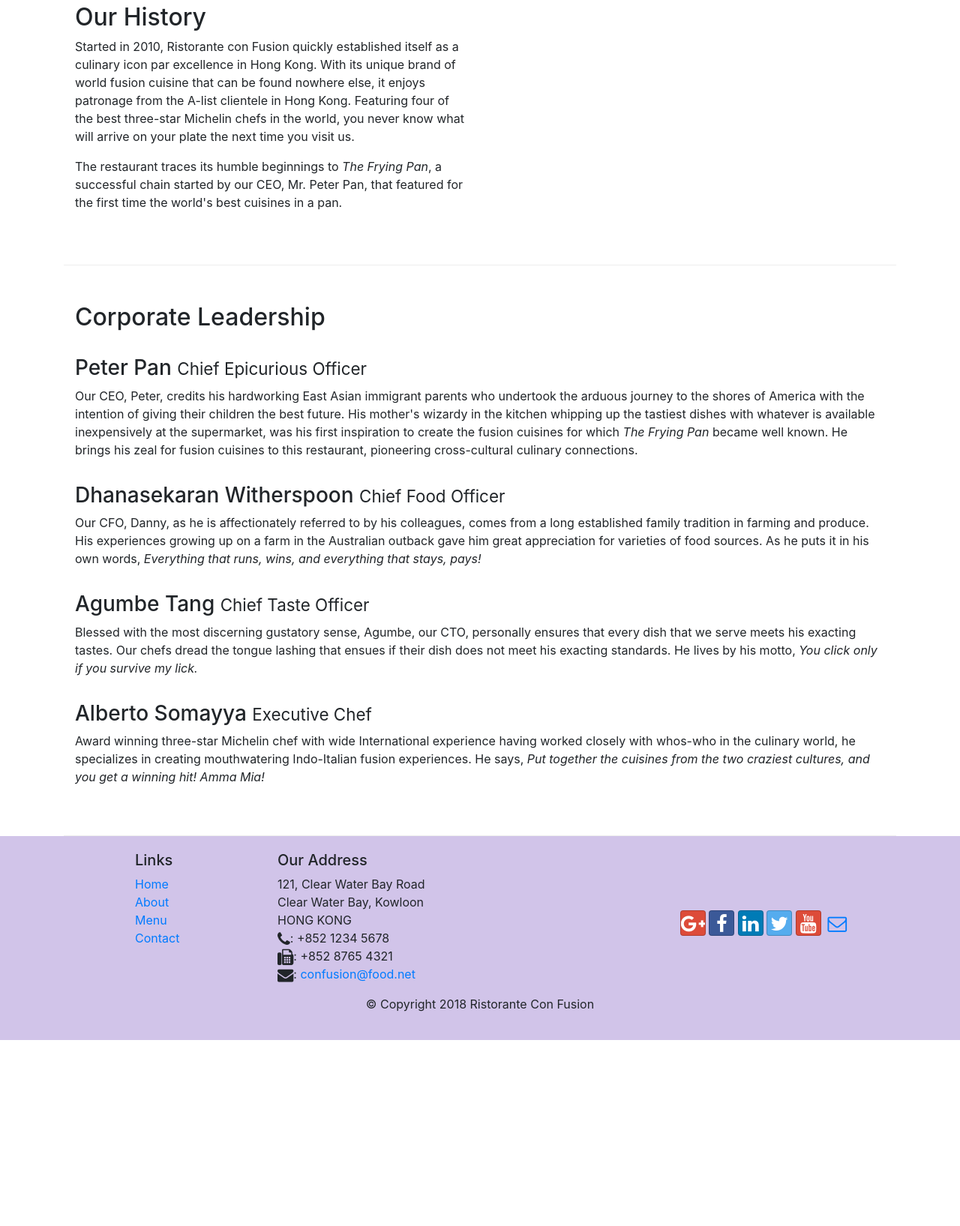
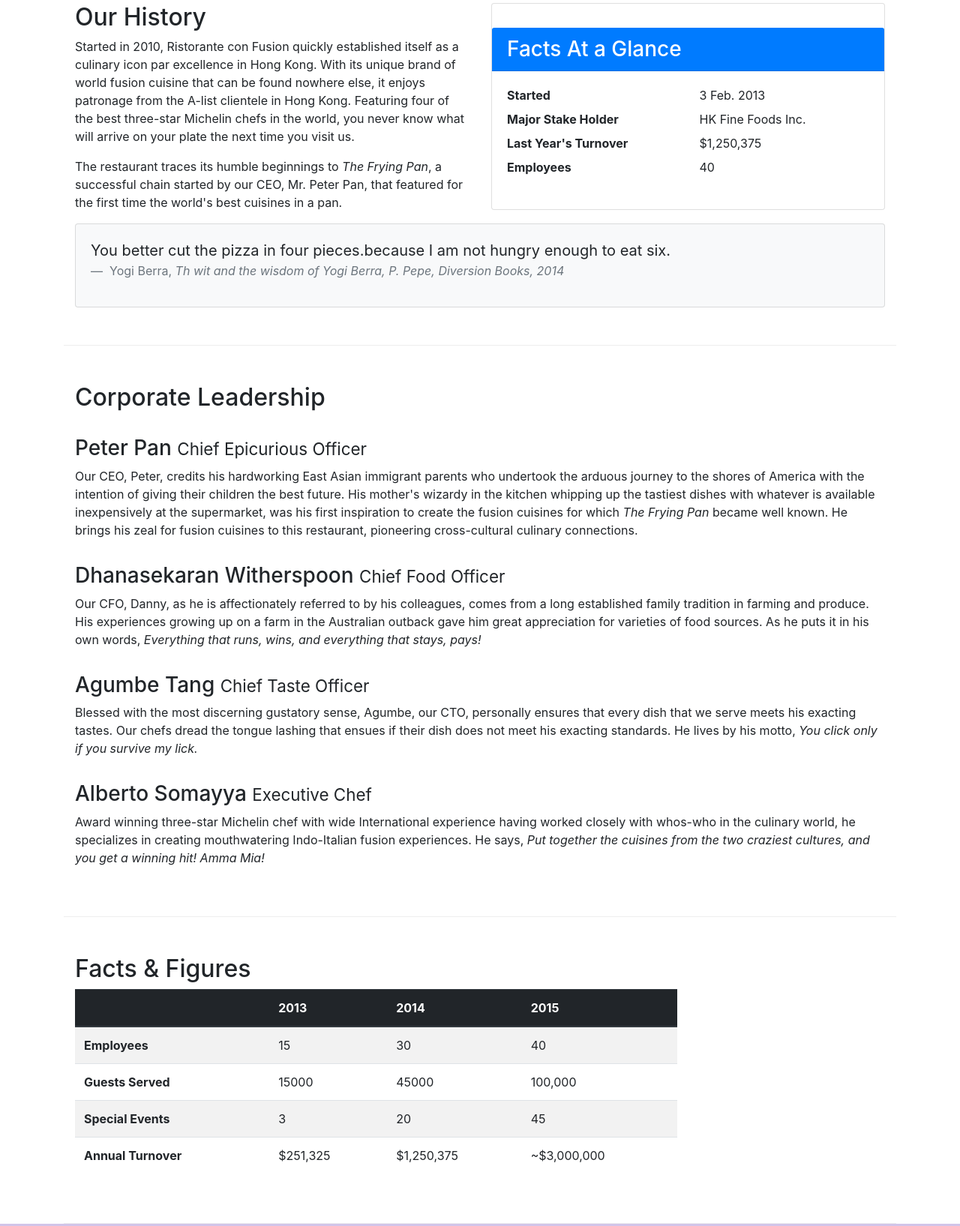
Before and after one commit to CodeXMalinga/conFusion, a website: page aboutus.html in a window 1280 px wide. Shown: the part 543-2178 px from the top of the page at 75% size. Before the commit the page ends 1930 px from the top, so only its background shows below. Drawn offline with nearby package versions, Linux system fonts and the light colour scheme.

Commit message:
Added fact and figures to aboutus page

```diff
--- a/aboutus.html
+++ b/aboutus.html
@@ -101,7 +101,7 @@
       </div>
 
       <div class="row row-content">
-        <div class="col-12 col-sm-6">
+        <div class="col-sm-6">
           <h2>Our History</h2>
           <p>
             Started in 2010, Ristorante con Fusion quickly established itself as
@@ -118,7 +118,41 @@
             cuisines in a pan.
           </p>
         </div>
-        <div class="col col-sm"></div>
+        <div class="col-sm-6">
+          <div class="card">
+            <h3 class="card-header bg-primary text-white">Facts At a Glance</h3>
+            <div class="card-body">
+              <dl class="row">
+                <dt class="col-6">Started</dt>
+                <dd class="col-6">3 Feb. 2013</dd>
+                <dt class="col-6">Major Stake Holder</dt>
+                <dd class="col-6">HK Fine Foods Inc.</dd>
+                <dt class="col-6">Last Year's Turnover</dt>
+                <dd class="col-6">$1,250,375</dd>
+                <dt class="col-6">Employees</dt>
+                <dd class="col-6">40</dd>
+              </dl>
+            </div>
+          </div>
+        </div>
+
+        <div class="col-12">
+          <div class="card card-body bg-light">
+            <blockquote class="blockquote">
+              <p class="mb-0">
+                You better cut the pizza in four pieces.because I am not hungry
+                enough to eat six.
+              </p>
+              <footer class="blockquote-footer">
+                Yogi Berra,
+                <cite title="Source Title"
+                  >Th wit and the wisdom of Yogi Berra, P. Pepe, Diversion
+                  Books, 2014</cite
+                >
+              </footer>
+            </blockquote>
+          </div>
+        </div>
       </div>
 
       <div class="row row-content">
@@ -167,6 +201,51 @@
             >
           </p>
         </div>
+      </div>
+
+      <div class="row row-content">
+        <div class="col-12 col-sm-9">
+          <h2>Facts &amp; Figures</h2>
+          <div class="table-responsive">
+            <table class="table table-striped">
+              <thead class="thead-dark">
+                <tr>
+                  <th>&nbsp;</th>
+                  <th>2013</th>
+                  <th>2014</th>
+                  <th>2015</th>
+                </tr>
+              </thead>
+              <tbody>
+                <tr>
+                  <th>Employees</th>
+                  <td>15</td>
+                  <td>30</td>
+                  <td>40</td>
+                </tr>
+                <tr>
+                  <th>Guests Served</th>
+                  <td>15000</td>
+                  <td>45000</td>
+                  <td>100,000</td>
+                </tr>
+                <tr>
+                  <th>Special Events</th>
+                  <td>3</td>
+                  <td>20</td>
+                  <td>45</td>
+                </tr>
+                <tr>
+                  <th>Annual Turnover</th>
+                  <td>$251,325</td>
+                  <td>$1,250,375</td>
+                  <td>~$3,000,000</td>
+                </tr>
+              </tbody>
+            </table>
+          </div>
+        </div>
+        <div class="col-12 col-sm-3"></div>
       </div>
     </div>
 
```
